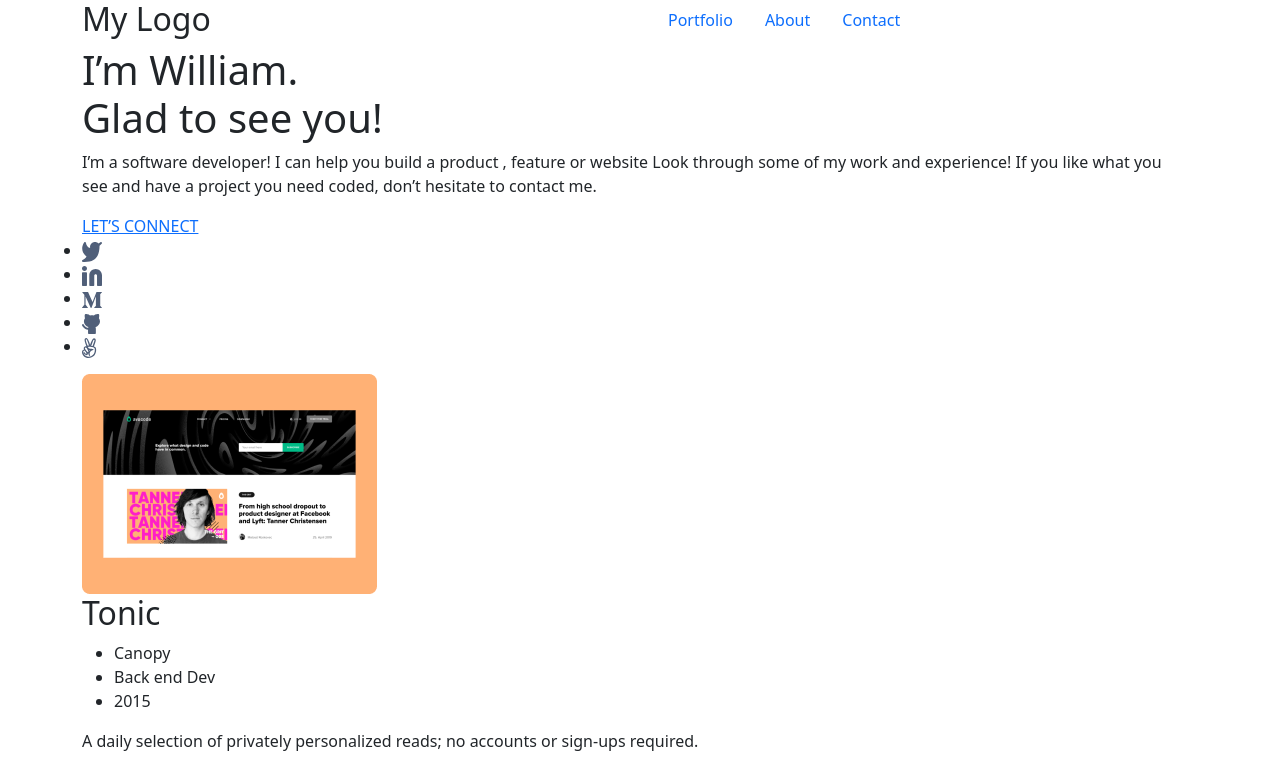
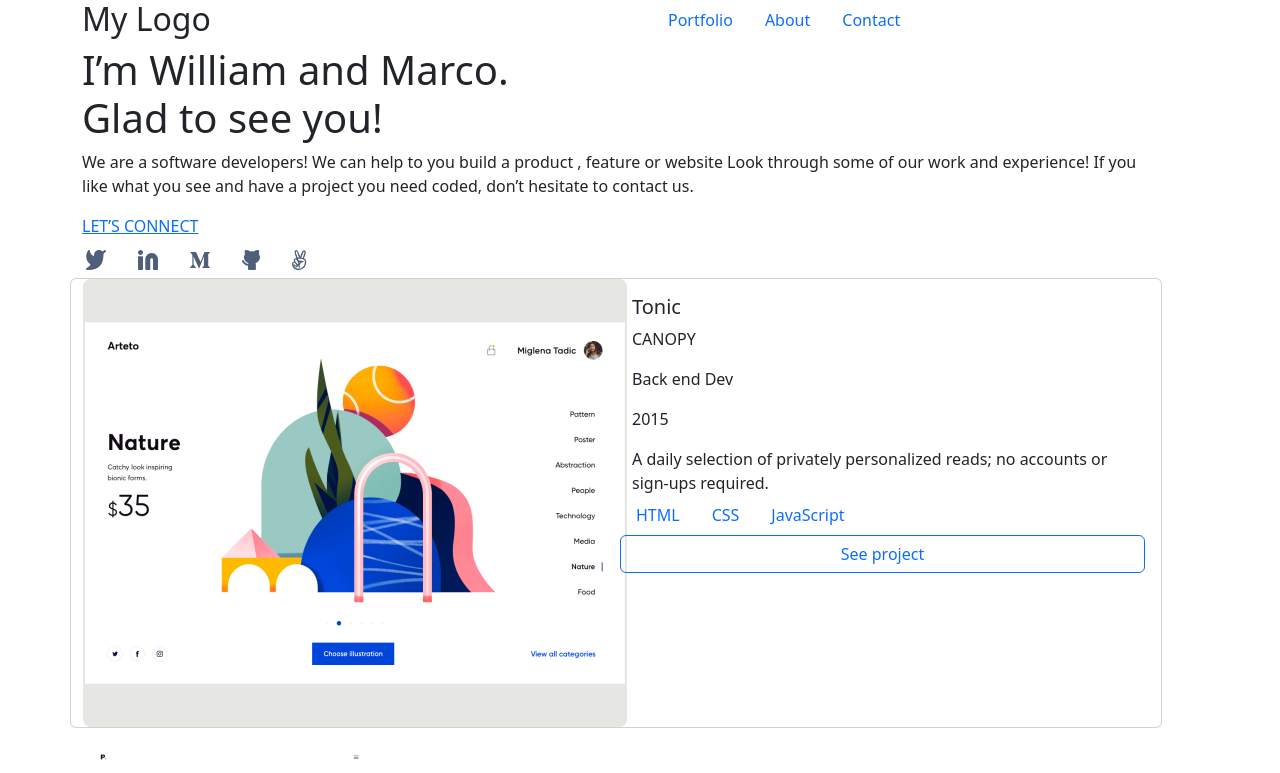
Before and after one commit to willococa/bootstrap-portfolio, a plain HTML site: page index.html in a window 1280 px wide. Shown: the top 773 px of the page. Drawn offline with nearby package versions, Linux system fonts and the light colour scheme.

Commit message:
Add the firts card using bootstrap classes and add the .gitignore file

```diff
--- a/index.html
+++ b/index.html
@@ -1,45 +1,131 @@
 <!DOCTYPE html>
 <html lang="en">
+
 <head>
 	<meta charset="UTF-8">
 	<meta name="viewport" content="width=device-width, initial-scale=1.0">
 	<title>William and Marco Portfolio</title>
-	<link rel="stylesheet" href="https://cdn.jsdelivr.net/npm/bootstrap@5.2.3/dist/css/bootstrap.min.css" integrity="sha384-rbsA2VBKQhggwzxH7pPCaAqO46MgnOM80zW1RWuH61DGLwZJEdK2Kadq2F9CUG65" crossorigin="anonymous">
+	<link rel="stylesheet" href="https://cdn.jsdelivr.net/npm/bootstrap@5.2.3/dist/css/bootstrap.min.css"
+		integrity="sha384-rbsA2VBKQhggwzxH7pPCaAqO46MgnOM80zW1RWuH61DGLwZJEdK2Kadq2F9CUG65" crossorigin="anonymous">
 	<script src="https://cdn.jsdelivr.net/npm/bootstrap@5.2.3/dist/js/bootstrap.min.js"></script>
 	<script src="https://cdn.jsdelivr.net/npm/bootstrap@5.2.3/dist/js/bootstrap.bundle.min.js"></script>
 </head>
+
 <body>
 	<div class="container">
 		<div class="row">
-		<div class="col"><h2>My Logo</h2></div>
+			<div class="col">
+				<h2>My Logo</h2>
+			</div>
 			<div class=" col container-fluid">
 				<ul class="nav">
-				<li  class="nav-item"><a class="nav-link" href="#">Portfolio</a></li>
-				<li  class="nav-item"><a class="nav-link" href="#">About</a></li>
-				<li  class="nav-item"><a class="nav-link" href="#">Contact</a></li>
+					<li class="nav-item"><a class="nav-link" href="#">Portfolio</a></li>
+					<li class="nav-item"><a class="nav-link" href="#">About</a></li>
+					<li class="nav-item"><a class="nav-link" href="#">Contact</a></li>
 				</ul>
 			</div>
 		</div>
 		<div class="row">
-		<div id="headline" class="row">
+			<div class="row">
+				<div class="row">
+					<h1 class="big-header">I’m William and Marco. <br>
+						Glad to see you!</h1>
+				</div>
 
-				<h1 class="big-header">I’m William. <br>
-				Glad to see you!</h1>
-			<p>I’m a software developer! I can help you build a product , feature or website Look through some of my work and experience! If you like what you see and have a project you need coded, don’t hesitate to contact me.</p>
+				<div class="row">
+					<p>We are a software developers! We can help to you build a product , feature or website Look
+						through some
+						of our
+						work and experience! If you like what you see and have a project you need coded, don’t hesitate
+						to
+						contact us.</p>
+				</div>
+				<div class="row">
 					<a class="connect" href="#">LET’S CONNECT</a>
-			<ul class="social-links">
-				<li><a href=""><img src="assets/twt.svg" alt="Twitter Logo"></a></li>
-				<li><a href="">
+				</div>
+				<div class="row">
+					<ul class="nav">
+						<li class="nav-item"><a class="nav-link" href=""><img src="assets/twt.svg"
+									alt="Twitter Logo"></a></li>
+						<li class="nav-item"><a class="nav-link" href="">
 								<img src="assets/lnk.svg" alt="LinkedIn Logo">
 							</a></li>
-				<li><a href=""><img src="assets/m.svg" alt="Medium Logo"></a></li>
-				<li><a href=""><img src="assets/gh.svg" alt="GitHub Logo"></a></li>
-				<li><a href=""><img src="assets/pc.svg" alt="AngelList Logo"></a></li>
+						<li class="nav-item"><a class="nav-link" href=""><img src="assets/m.svg" alt="Medium Logo"></a>
+						</li>
+						<li class="nav-item"><a class="nav-link" href=""><img src="assets/gh.svg" alt="GitHub Logo"></a>
+						</li>
+						<li class="nav-item"><a class="nav-link" href=""><img src="assets/pc.svg"
+									alt="AngelList Logo"></a></li>
 					</ul>
 				</div>
-		<section id="works">
+
+			</div>
+
+			<div class="row">
+				<div class="row">
+
+					<div class="card mb-3" style="max-width: 2000px;">
+						<div class="row g-0">
+							<div class="col-md-6">
+								<img src="./assets/snapportfolio1.png" alt="Tonic image">
+							</div>
+							<div class="col-md-6">
+								<div class="card-body">
+									<h5 class="card-title">Tonic</h5>
+									<div class="card-text">
+										<div class="column">
+											<p>CANOPY</p>
+										</div>
+										<div class="column">
+											<p>Back end Dev</p>
+										</div>
+										<div class="column">
+											<p>2015</p>
+										</div>
+									</div>
+									<div class="row">
+										<p class="card-text">A daily selection of privately
+											personalized reads; no accounts or sign-ups required.</p>
+									</div>
+									<div class="row">
+										<ul class="nav">
+											<li class="nav-item"><a class="nav-link" href="#">HTML</a></li>
+											<li class="nav-item"><a class="nav-link" href="#">CSS</a></li>
+											<li class="nav-item"><a class="nav-link" href="#">JavaScript</a></li>
+										</ul>
+									</div>
+									<div class="row">
+										<button type="button" class="btn btn-outline-primary">See project</button>
+									</div>
+								</div>
+							</div>
+						</div>
+					</div>
+
+
+
 					<div class="work-item mobile-work-item">
-				<img src="assets/snapshoot-portfolio0.png" alt="Tonic image">
+						<img src="assets/snapshoot-portfolio1.png" alt="Multi-Post Stories image">
+						<span class="work-item-list">
+							<h2>Multi-Post Stories</h2>
+							<ul class="due-time">
+								<li class="company-name">Canopy</li>
+								<li>Back end Dev</li>
+								<li>2015</li>
+							</ul>
+							<p>A daily selection of privately personalized reads; no accounts or sign-ups required.</p>
+							<ul class="tech-tags">
+								<li><a href="#">HTML</a></li>
+								<li><a href="#">CSS</a></li>
+								<li><a href="#">JavaScript</a></li>
+							</ul>
+							<span>
+								<a href="#" class="big-btn">See Project</a>
+							</span>
+						</span>
+					</div>
+					<div class="work-item mobile-work-item">
+						<img src="assets/snapshoot-portfolio2.png" alt="Tonic image">
 						<span class="work-item-list">
 							<h2>Tonic</h2>
 							<ul class="due-time">
@@ -59,8 +145,9 @@
 						</span>
 					</div>
 					<div class="work-item mobile-work-item">
-				<img src="assets/snapshoot-portfolio1.png" alt="Multi-Post Stories image">
-				<span class="work-item-list"><h2>Multi-Post Stories</h2>
+						<img src="assets/snapshoot-portfolio3.png" alt="Multi-Post Stories image">
+						<span class="work-item-list">
+							<h2>Multi-Post Stories</h2>
 							<ul class="due-time">
 								<li class="company-name">Canopy</li>
 								<li>Back end Dev</li>
@@ -74,43 +161,8 @@
 							</ul>
 							<span>
 								<a href="#" class="big-btn">See Project</a>
-				</span></span>
-			</div>
-			<div class="work-item mobile-work-item">
-				<img src="assets/snapshoot-portfolio2.png" alt="Tonic image">
-				<span class="work-item-list"><h2>Tonic</h2>
-				<ul class="due-time">
-					<li class="company-name">Canopy</li>
-					<li>Back end Dev</li>
-					<li>2015</li>
-				</ul>
-				<p>A daily selection of privately personalized reads; no accounts or sign-ups required.</p>
-				<ul class="tech-tags">
-					<li><a href="#">HTML</a></li>
-					<li><a href="#">CSS</a></li>
-					<li><a href="#">JavaScript</a></li>
-				</ul>
-				<span>
-					<a href="#" class="big-btn">See Project</a>
-				</span></span>
-			</div>
-			<div class="work-item mobile-work-item">
-				<img src="assets/snapshoot-portfolio3.png" alt="Multi-Post Stories image">
-				<span class="work-item-list"><h2>Multi-Post Stories</h2>
-				<ul class="due-time">
-					<li class="company-name">Canopy</li>
-					<li>Back end Dev</li>
-					<li>2015</li>
-				</ul>
-				<p>A daily selection of privately personalized reads; no accounts or sign-ups required.</p>
-				<ul class="tech-tags">
-					<li><a href="#">HTML</a></li>
-					<li><a href="#">CSS</a></li>
-					<li><a href="#">JavaScript</a></li>
-				</ul>
-				<span>
-					<a href="#" class="big-btn">See Project</a>
-				</span></span>
+							</span>
+						</span>
 					</div>
 					<div class="work-item desktop-work-item">
 						<img src="assets/snapportfolio1.png" alt="Tonic image">
@@ -134,7 +186,8 @@
 					</div>
 					<div class="work-item desktop-work-item work-item-odd">
 						<img src="assets/snapportfolio2.png" alt="Multi-Post Stories image">
-				<span class="work-item-list"><h2>Multi-Post Stories</h2>
+						<span class="work-item-list">
+							<h2>Multi-Post Stories</h2>
 							<ul class="due-time">
 								<li class="company-name">Canopy</li>
 								<li>Back end Dev</li>
@@ -148,11 +201,13 @@
 							</ul>
 							<span>
 								<a href="#" class="big-btn">See Project</a>
-				</span></span>
+							</span>
+						</span>
 					</div>
 					<div class="work-item desktop-work-item">
 						<img src="assets/snapportfolio3.png" alt="Facebook 360 image">
-				<span class="work-item-list"><h2>Facebook 360</h2>
+						<span class="work-item-list">
+							<h2>Facebook 360</h2>
 							<ul class="due-time">
 								<li class="company-name">Canopy</li>
 								<li>Back end Dev</li>
@@ -166,11 +221,13 @@
 							</ul>
 							<span>
 								<a href="#" class="big-btn">See Project</a>
-				</span></span>
+							</span>
+						</span>
 					</div>
 					<div class="work-item desktop-work-item work-item-odd">
 						<img src="assets/snapportfolio4.png" alt="Uber Navigation image">
-				<span class="work-item-list"><h2>Uber Navigation</h2>
+						<span class="work-item-list">
+							<h2>Uber Navigation</h2>
 							<ul class="due-time">
 								<li class="company-name">Canopy</li>
 								<li>Back end Dev</li>
@@ -184,13 +241,17 @@
 							</ul>
 							<span>
 								<a href="#" class="big-btn">See Project</a>
-				</span></span>
+							</span>
+						</span>
 					</div>
-		</section>
-		<section id="about-myself">
+				</div>
+				<div class="row" id="about-myself">
 					<span class="about-left">
 						<h2 class="big-header">About Myself</h2>
-				<p>Hello I’m a software developer! I can help you build a product , feature or website. Look through some of my work and experience! If you like what you see and have a project you need coded, don’t hesitate to contact me.</p>
+						<p>Hello I’m a software developer! I can help you build a product , feature or website. Look
+							through
+							some of my work and experience! If you like what you see and have a project you need coded,
+							don’t hesitate to contact me.</p>
 						<a class="connect" href="#">LET’S CONNECT</a>
 						<ul class="social-links">
 							<li><a href=""><img src="assets/twt.svg" alt="Twitter Logo"></a></li>
@@ -206,7 +267,8 @@
 						</div>
 					</span>
 					<ul id="tech-list">
-			<li class="selected"><div>
+						<li class="selected">
+							<div>
 								<span>Languages</span>
 								<a href="#">⌵</a>
 							</div>
@@ -226,29 +288,35 @@
 						</li>
 					</ul>
 
-		</section>
-		<section class="contact-section">
+				</div>
+				<div class="row" class="contact-div class=" row"">
 					<div class="contact-wrapper">
 						<span class="wrapper-content">
 
 							<h2>Contact me</h2>
-			<p>If you have an application you are interested in developing, a feature that you need built or a project that needs coding.
+							<p>If you have an application you are interested in developing, a feature that you need
+								built or
+								a project that needs coding.
 								I’d love to help with it!</p>
 							<form action="https://formspree.io/f/mzbqjrkw" method="post" class="contact-form">
 								<label for="name" hidden></label>
-				<input id="name" class="input" type="text" name="name" placeholder="Enter your name" maxlength="30" required>
+								<input id="name" class="input" type="text" name="name" placeholder="Enter your name"
+									maxlength="30" required>
 								<label for="email" hidden></label>
-				<input id="email" class="input" type="email" name="email" placeholder="Enter your email" required>
+								<input id="email" class="input" type="email" name="email" placeholder="Enter your email"
+									required>
 								<label for="message" hidden></label>
-				<textarea id="message" class="message" name="message" cols="30" rows="10" placeholder="Write your message here..." maxlength="500" required></textarea>
+								<textarea id="message" class="message" name="message" cols="30" rows="10"
+									placeholder="Write your message here..." maxlength="500" required></textarea>
 								<input type="submit" class="submit big-btn" value="Get in touch">
 							</form>
 
 					</div>
 					</span>
-		</section>
+				</div>
 			</div>
 		</div>
 
 </body>
+
 </html>
```
Also changed, not shown: 1 other file. Lines whose indentation alone changed are shown as unchanged.
